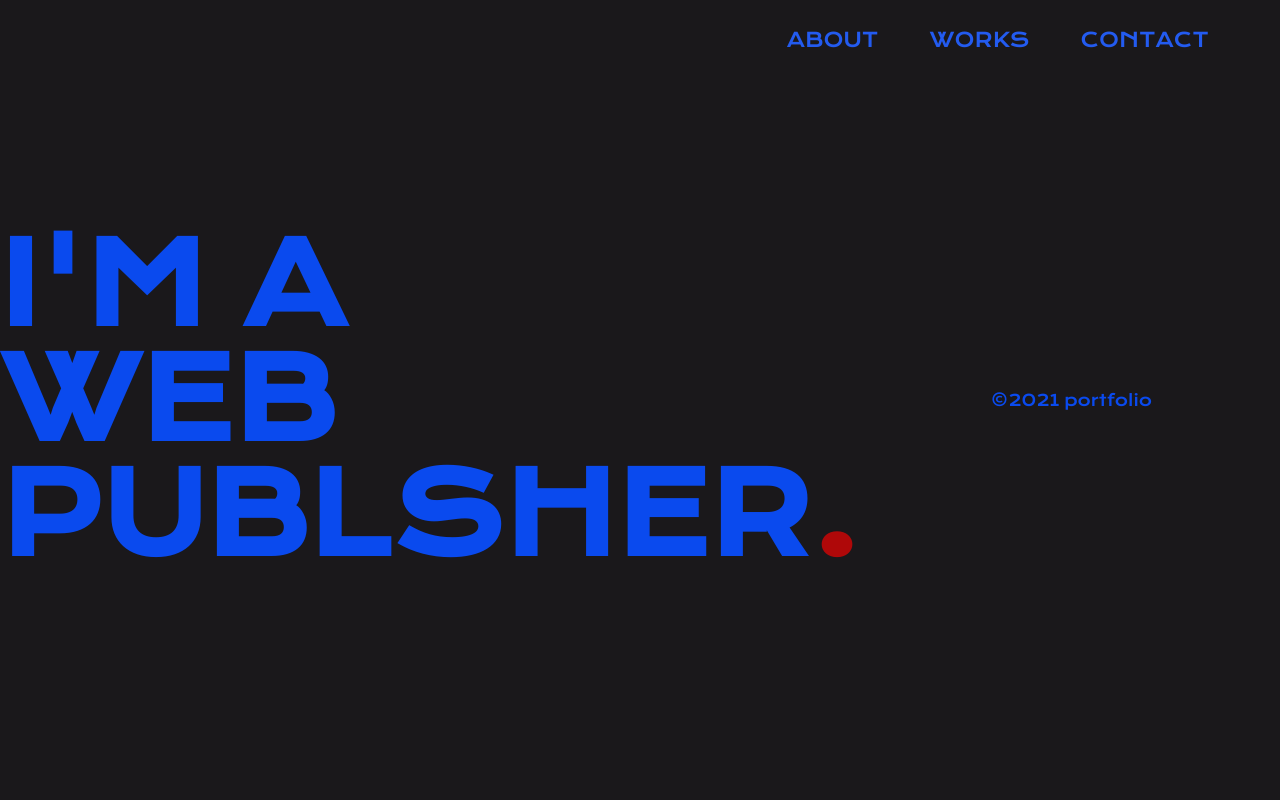
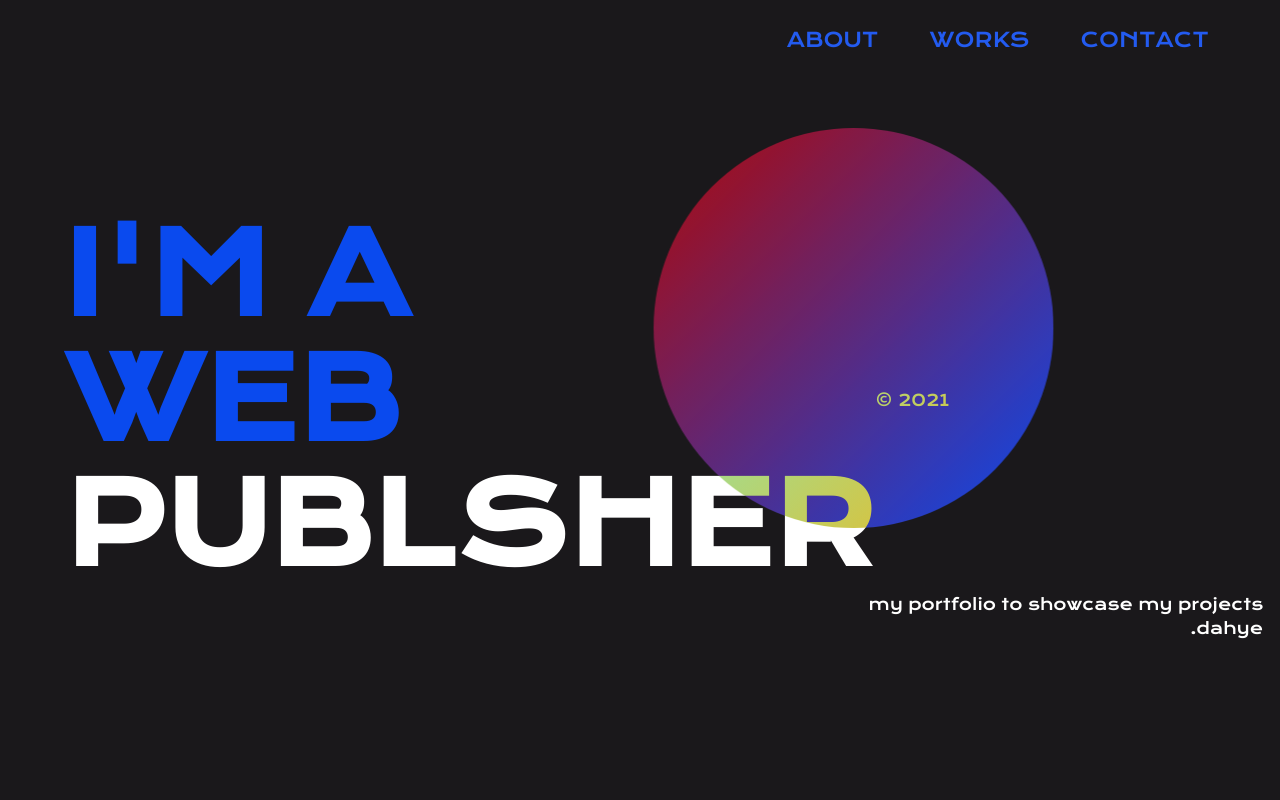
Before and after one commit to rlaekgp94/portfolio-dahye, a Vue app: page / in a window 1280 px wide. Shown: the top 800 px of the page. Built offline with nearby package versions, Linux system fonts and the light colour scheme.

Commit message:
:lipstick: section01 css 추가

```diff
--- a/src/App.vue
+++ b/src/App.vue
@@ -86,7 +86,7 @@ html.has-scroll-dragging {
   position: absolute;
   top: 0;
   right: 0;
-  background-color: black;
+  background-color: #fff;
   opacity: 0.5;
   width: 7px;
   border-radius: 10px;
--- a/src/views/TheMain.vue
+++ b/src/views/TheMain.vue
@@ -9,22 +9,36 @@
         </div>
       </div>
     </header>
-    <section data-scroll-section>
+    <div class="main" data-scroll-section>
       <div data-scroll>
         <h1 data-scroll data-scroll-speed="2">I'M A</h1>
         <h1 data-scroll data-scroll-speed="2" data-scroll-delay="0.2">WEB</h1>
-        <h1 data-scroll data-scroll-speed="2" data-scroll-delay="0.2">
-          PUBLSHER<span class="red">.</span>
+        <h1
+          class="test1"
+          data-scroll
+          data-scroll-speed="2"
+          data-scroll-delay="0.2"
+        >
+          <span class="white">PUBLSHER</span>
         </h1>
+        <span
+          class="red"
+          data-scroll
+          data-scroll-direction="horizontal"
+          data-scroll-speed="7"
+        ></span>
       </div>
-      <p data-scroll data-scroll-delay="0.2">&#169;2021 portfolio</p>
-      <!-- <div
-        class="c-header_line"
+      <p data-scroll data-scroll-delay="0.2" class="white">&#169; 2021</p>
+      <!-- <div class="c-header_line" data-scroll data-scroll-repeat></div> -->
+      <p
         data-scroll
-        data-scroll-offset="100"
-        data-scroll-repeat
-      ></div> -->
-    </section>
+        data-scroll-direction="horizontal"
+        data-scroll-speed="-3"
+        class="test2"
+      >
+        my portfolio to showcase my projects<br />.dahye
+      </p>
+    </div>
 
     <section id="test1" data-scroll-section>
       <img
@@ -123,7 +137,7 @@ header {
           height: 0.2rem;
           top: 50%;
           transform: translateY(-50%);
-          background: rgba(255, 0, 0, 0.651);
+          background: rgb(255, 0, 0);
         }
 
         &:before {
@@ -151,6 +165,36 @@ header {
     }
   }
 }
+.main {
+  min-height: 100vh;
+  width: 90%;
+  display: flex;
+  align-items: center;
+  position: relative;
+  margin: 0 auto;
+  h1 {
+    font-size: 7rem;
+    line-height: 6.5rem;
+  }
+  .red {
+    background: linear-gradient(-45deg, #0a4aee, rgba(255, 0, 0, 0.651));
+    width: 25rem;
+    height: 25rem;
+    border-radius: 25rem;
+    position: absolute;
+    bottom: 17rem;
+    left: 40rem;
+    mix-blend-mode: difference;
+  }
+  .test2 {
+    color: #fff;
+    position: absolute;
+    right: -7rem;
+    bottom: 10rem;
+    text-align: right;
+    line-height: 1.5rem;
+  }
+}
 section {
   min-height: 100vh;
   width: 90%;
@@ -160,17 +204,13 @@ section {
   display: flex;
   justify-content: space-between;
   align-items: center;
-  h1 {
-    font-size: 7rem;
-    line-height: 6rem;
-  }
 }
 .c-header_line {
   position: absolute;
-  bottom: 10rem;
-  width: 80vw;
-  background: rgba(255, 0, 0, 0.651);
-  height: 1rem;
+  bottom: 10.5rem;
+  width: 60vw;
+  background: #fff;
+  height: 0.025rem;
   transform: scaleX(0);
   transition: transform 0.6s cubic-bezier(0.215, 0.61, 0.355, 1);
 }
@@ -192,10 +232,7 @@ h2 {
   box-sizing: border-box;
 }
 
-.red {
-  color: rgba(255, 0, 0, 0.651);
-}
 .white {
-  color: rgba(255, 255, 255, 0.774);
+  color: #fff;
 }
 </style>
```
